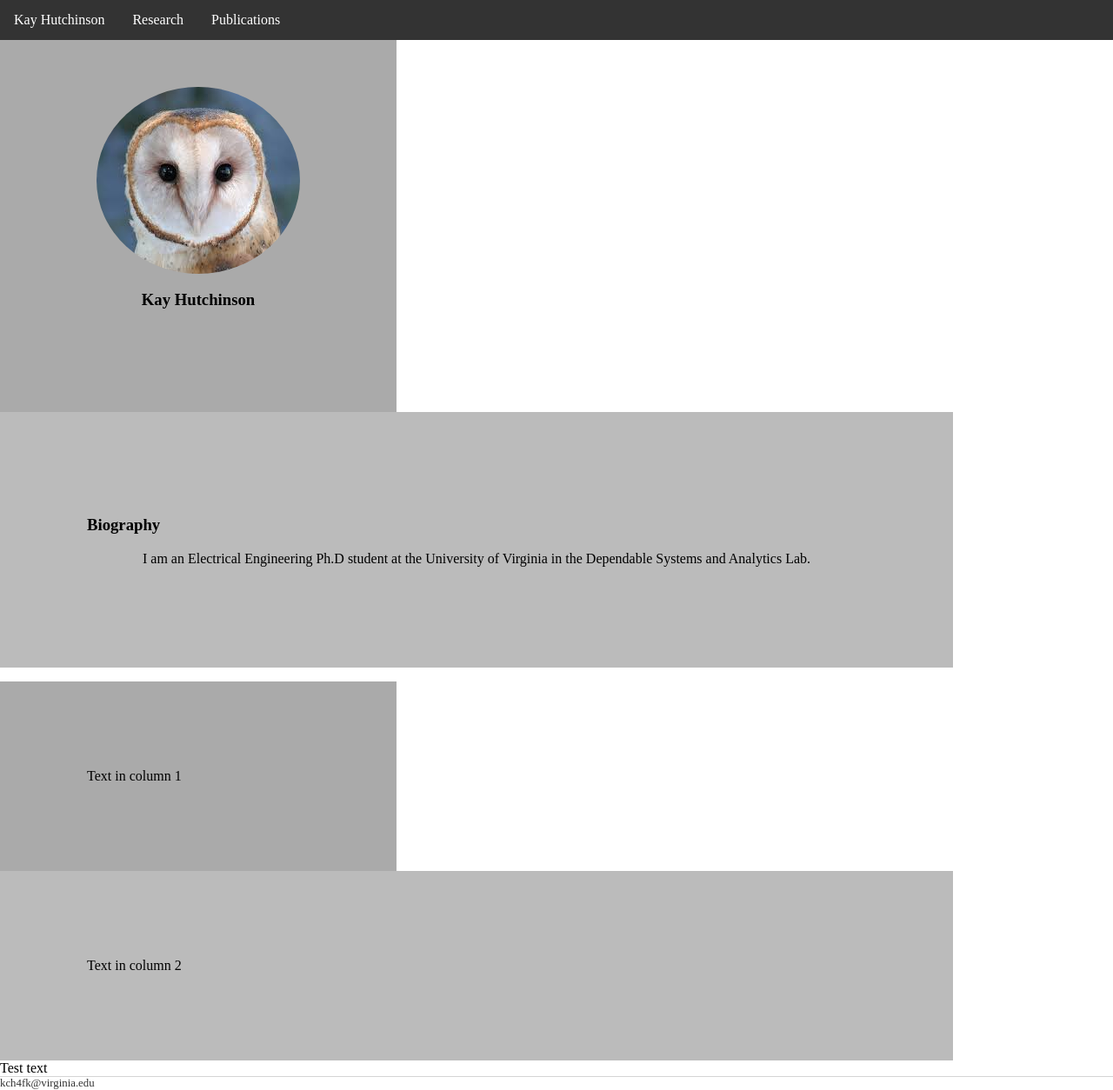
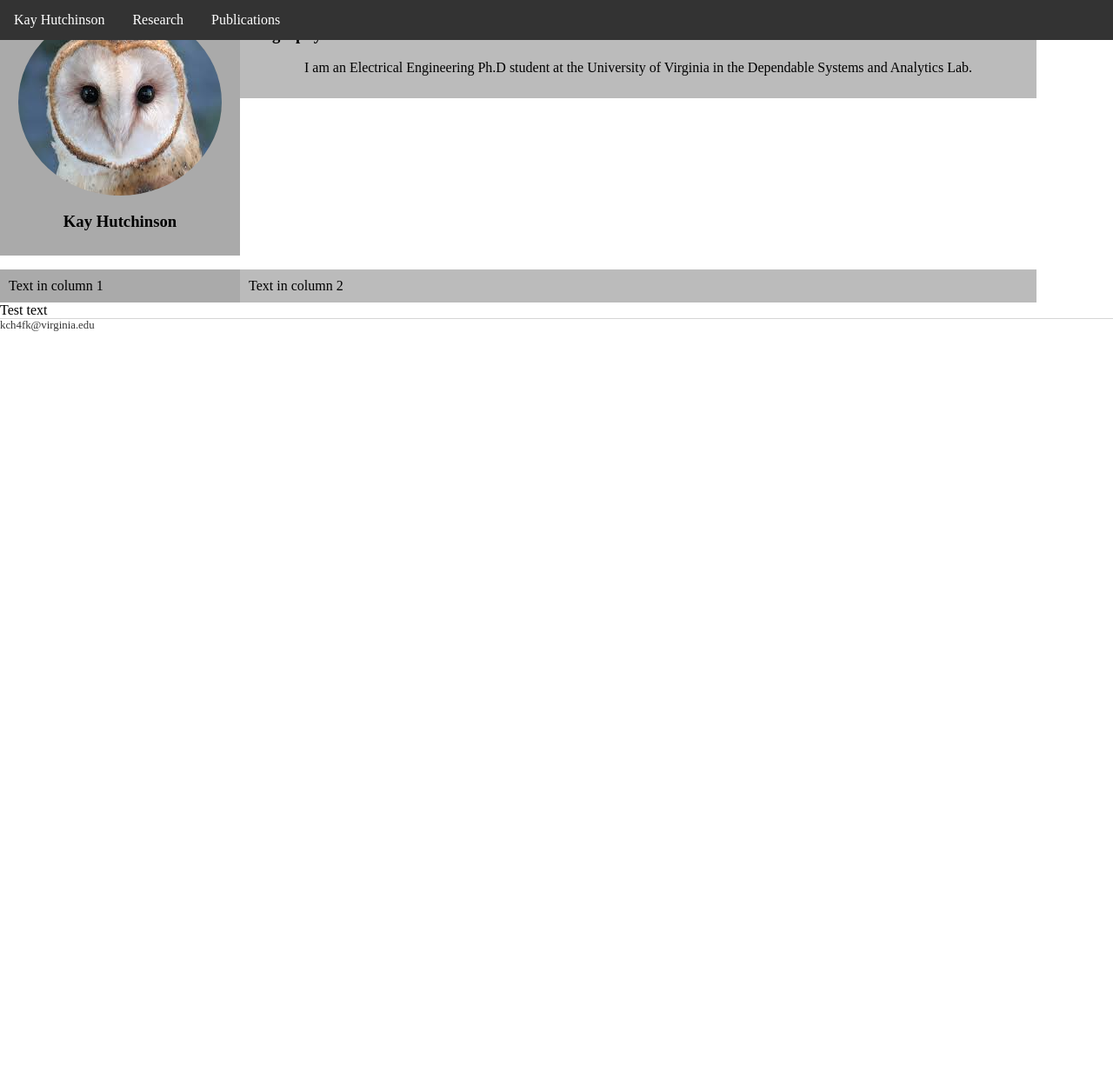
Before and after one commit to kch4fk/kch4fk.github.io, a Jekyll site: the page built from index.html, in a window 1280 px wide and 1254 px high. Shown: the whole window at 87% size. Built offline with Jekyll 4.4.1, drawn with Linux system fonts in a browser that asks for light colours.

Commit message:
Update main.css

```diff
--- a/css/main.css
+++ b/css/main.css
@@ -96,7 +96,7 @@ ul.posts li {
 
 .column {
     float: left;
-    padding: 100px;
+    padding: 10px;
 }
 
 .column.left {
@@ -114,7 +114,7 @@ ul.posts li {
     clear: both;
 }
 
-@media (max-width: 1000px) {
+@media (max-width: 400px) {
  .column.left, .column.right {
      width: 100%;
   }
```
